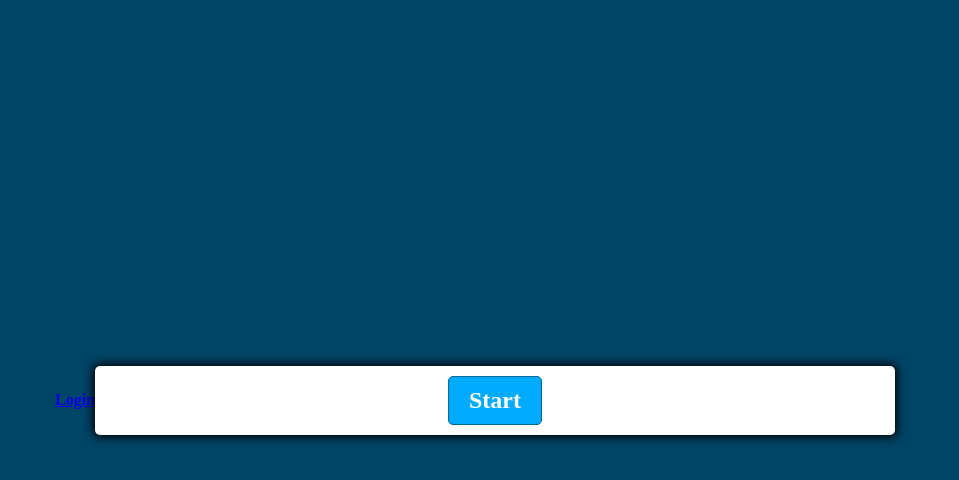
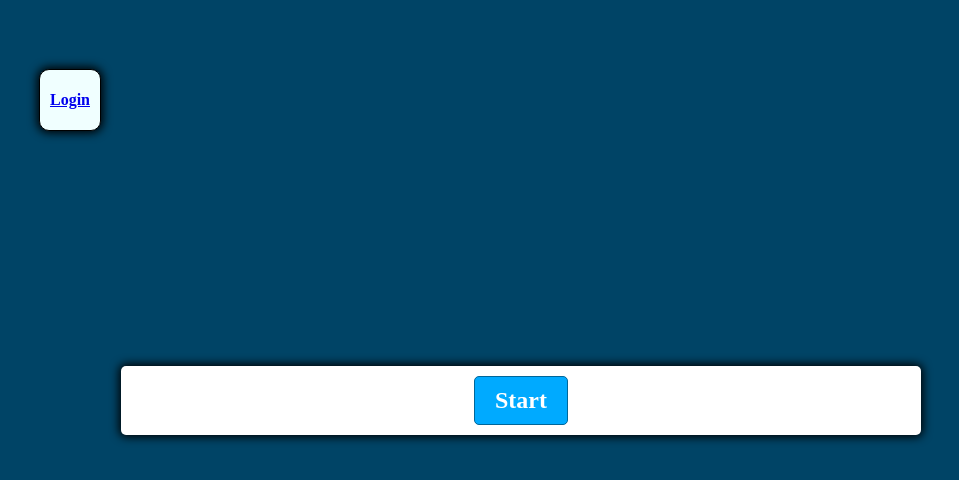
Before and after one commit to ritish456/quiz-app, a plain HTML site: page index.html in a window 1280 px wide. Shown: the whole page, without its empty margins (165-1124 px from the left). Drawn offline with Linux system fonts and the light colour scheme.

Commit message:
Update styles.css

```diff
--- a/styles.css
+++ b/styles.css
@@ -20,6 +20,20 @@ body {
   align-items: center;
   background-color: hsl(var(--hue), 100%, 20%);
 }
+#login-link{
+    border:1px solid black;
+    align-items: center;
+    background-color:azure;
+    padding:0px 10px;
+    margin-left: 10px;
+    margin-right: 20px;
+    margin-top: -600px;
+    border-radius: 10px;
+    box-shadow: 0px 0px 10px 2px black;
+    text-decoration: none;
+    font-family: 'Segoe UI', Tahoma, Geneva, Verdana, sans-serif;
+    color: lightgray;
+  }
 
 body.correct {
   --hue: var(--hue-correct);
```
